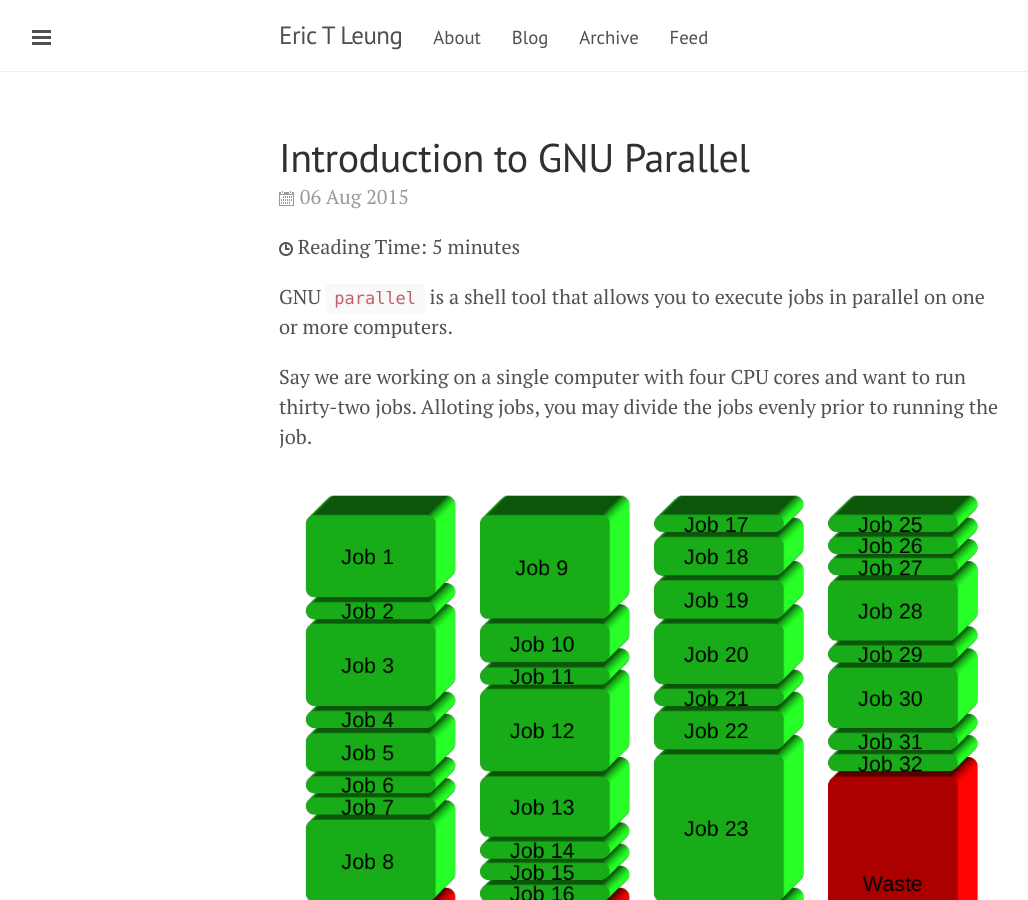
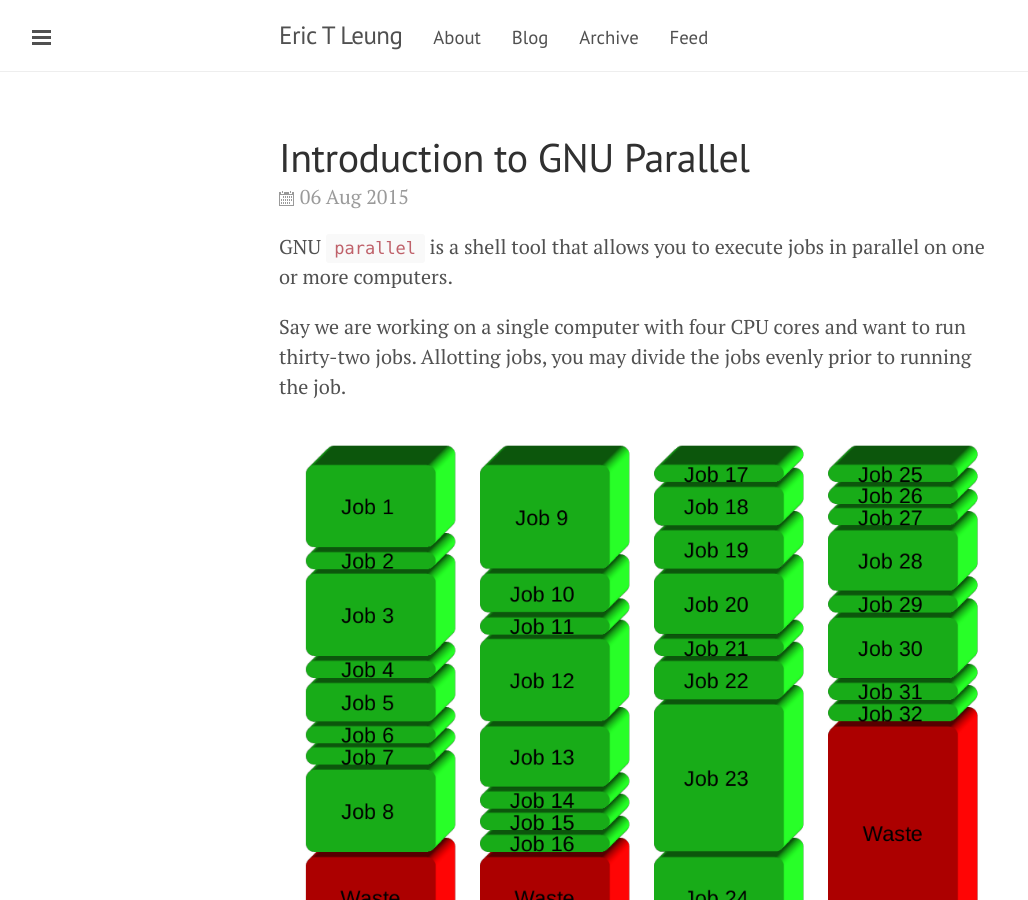
Before and after one commit to erictleung/erictleung.github.io, a Jekyll site: the page built from _posts/2015-08-06-intro-to-gnu-parallel.md, in a window 1280 px wide and 900 px high. Shown: the whole window, without its empty margins (1-1029 px from the left). Built offline with Jekyll 4.4.1, drawn with Linux system fonts in a browser that asks for light colours; nearby versions of some CDN libraries.

Commit message:
Update Intro to GNU parallel
- Add truncation signal
- Remove estimated time

```diff
--- a/_posts/2015-08-06-intro-to-gnu-parallel.md
+++ b/_posts/2015-08-06-intro-to-gnu-parallel.md
@@ -4,13 +4,13 @@
 category: linux
 ---
 
-<span class="octicon octicon-clock"></span> Reading Time: 5 minutes
-
 GNU `parallel` is a shell tool that allows you to execute jobs in parallel on one
 or more computers.
 
+<!--break-->
+
 Say we are working on a single computer with four CPU cores and want to run
-thirty-two jobs. Alloting jobs, you may divide the jobs evenly prior to running
+thirty-two jobs. Allotting jobs, you may divide the jobs evenly prior to running
 the job.
 
 ![Alt Dividing jobs by number of cores][before]
```
